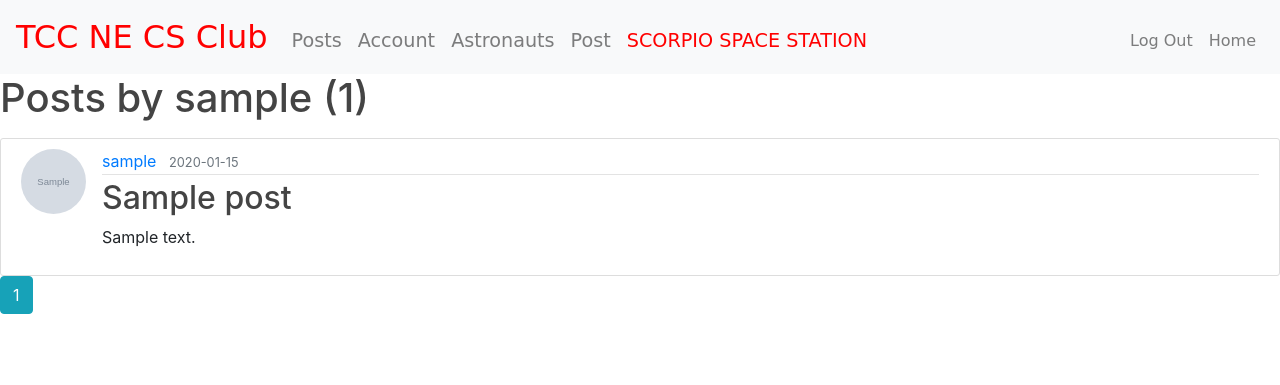
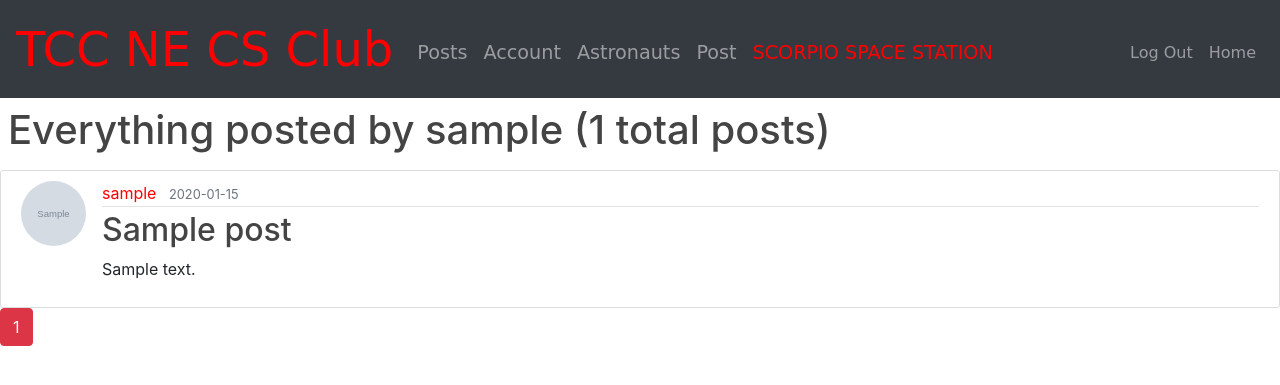
Before and after one commit to ryuparish/ProjectTakeoff, a Flask app: a page that uses projecttakeoffapp/templates/slayout.html in a window 1280 px wide. Shown: the top 385 px of the page. Run offline with Flask 2, Linux system fonts and the light colour scheme; a user stored in the database is signed in; tables that the repository leaves empty hold one stand-in row (values such as "Sample post"); grey boxes marked "Sample" are stand-in pictures; some libraries are stand-ins or nearby versions; some web fonts are replaced.

Commit message:
Added some colors and users page, pushing to heroku

```diff
--- a/projecttakeoffapp/posts/routes.py
+++ b/projecttakeoffapp/posts/routes.py
@@ -17,7 +17,7 @@ def space():
 @login_required
 def stream():
     page = request.args.get('page', 1, type=int)
-    posts = Post.query.order_by(Post.date_posted.desc()).paginate(page=page, per_page=5)
+    posts = Post.query.order_by(Post.date_posted.desc()).paginate(page=page, per_page=10)
     return render_template("posts.html", posts=posts)
 
 @posts.route("/astronauts")
--- a/projecttakeoffapp/static/styles.css
+++ b/projecttakeoffapp/static/styles.css
@@ -1,7 +1,7 @@
 nav .navbar-brand
 {
     /* size for brand */
-    font-size: xx-large;
+    font-size: xxx-large;
 }
 
 nav .navbar-brand .purple
@@ -68,6 +68,10 @@ a.article-title:hover {
   height: 65px;
   width: 65px;
   margin-right: 16px;
+}
+
+.navbar {
+  color: white;
 }
 
 .article-metadata {
--- a/projecttakeoffapp/templates/create_post.html
+++ b/projecttakeoffapp/templates/create_post.html
@@ -37,7 +37,7 @@
             </div>
         </fieldset>
         <div class="form-group">
-            {{ form.submit(class="btn btn-outline-info") }}
+            {{ form.submit(class="btn btn-outline-danger") }}
         </div>
     </form>
 </div>
--- a/projecttakeoffapp/templates/post.html
+++ b/projecttakeoffapp/templates/post.html
@@ -8,7 +8,7 @@
     <img class="rounded-circle article-img" src="{{ url_for('static', filename='profile_pics/' + post.author.image_file) }}">
     <div class="media-body">
       <div class="article-metadata">
-        <a class="mr-2" href="#">{{ post.author.username }}</a>
+        <a class="mr-2" style="color: red" href="{{ url_for('posts.user_posts', username=post.author.username) }}">{{ post.author.username }}</a>
         <small class="text-muted">{{ post.date_posted.strftime('%Y-%m-%d') }}</small>
         {% if post.author == current_user %}
           <div>
--- a/projecttakeoffapp/templates/slayout.html
+++ b/projecttakeoffapp/templates/slayout.html
@@ -26,7 +26,7 @@
     </head>
 
     <body>
-        <nav class="navbar navbar-expand-md navbar-light bg-light">
+        <nav class="navbar navbar-expand-lg navbar-dark bg-dark">
             <a class="navbar-brand" href="/"><span class="red" style="font-family: 'Turret Road', cursive;">TCC NE CS Club</span></a>
             <button aria-controls="navbar" aria-expanded="false" aria-label="Toggle navigation" class="navbar-toggler" data-target="#navbar" data-toggle="collapse" type="button">
                 <span class="navbar-toggler-icon"></span>
--- a/projecttakeoffapp/templates/user_posts.html
+++ b/projecttakeoffapp/templates/user_posts.html
@@ -1,12 +1,12 @@
 {% extends "slayout.html" %}
 {% block main %}
-    <h1 class="mb-3">Posts by {{ user.username }} ({{ posts.total }})</h1>
+    <h1 class="mb-3 ml-2 mt-2">Everything posted by {{ user.username }} ({{ posts.total }} total posts)</h1>
     {% for post in posts.items %}
         <article class="media content-section">
           <img class="rounded-circle article-img" src="{{ url_for('static', filename='profile_pics/' + post.author.image_file) }}">
           <div class="media-body">
             <div class="article-metadata">
-              <a class="mr-2" href="{{ url_for('posts.user_posts', username=post.author.username) }}">{{ post.author.username }}</a>
+              <a class="mr-2" style="color: red;" href="{{ url_for('posts.user_posts', username=post.author.username) }}">{{ post.author.username }}</a>
               <small class="text-muted">{{ post.date_posted.strftime('%Y-%m-%d') }}</small>
             </div>
             <h2><a class="article-title" href="{{ url_for('posts.post', post_id=post.id) }}">{{ post.title }}</a></h2>
@@ -17,9 +17,9 @@
     {% for page_num in posts.iter_pages(left_edge=1, right_edge=1, left_current=1, right_current=2) %}
       {% if page_num %}
         {% if posts.page == page_num %}
-          <a class="btn btn-info mb-4" href="{{ url_for('posts.user_posts', username=user.username, page=page_num) }}">{{ page_num }}</a>
+          <a class="btn btn-danger mb-4" href="{{ url_for('posts.user_posts', username=user.username, page=page_num) }}">{{ page_num }}</a>
         {% else %}
-          <a class="btn btn-outline-info mb-4" href="{{ url_for('posts.user_posts', username=user.username, page=page_num) }}">{{ page_num }}</a>
+          <a class="btn btn-outline-danger mb-4" href="{{ url_for('posts.user_posts', username=user.username, page=page_num) }}">{{ page_num }}</a>
         {% endif %}
       {% endif %}
     {% endfor %}
```
Also changed, not shown: projecttakeoffapp/templates/astronauts.html (+9 -1 lines), projecttakeoffapp/templates/posts.html (+6 -6 lines), projecttakeoffapp/templates/register.html (+7 -1 lines), 1 other file.
